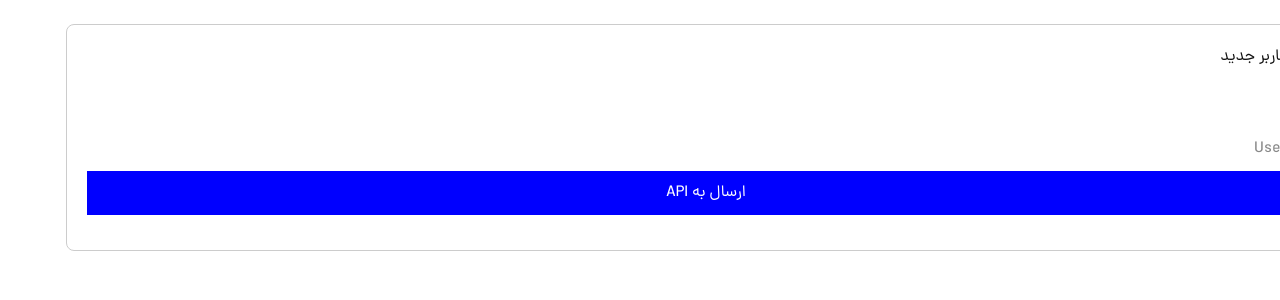
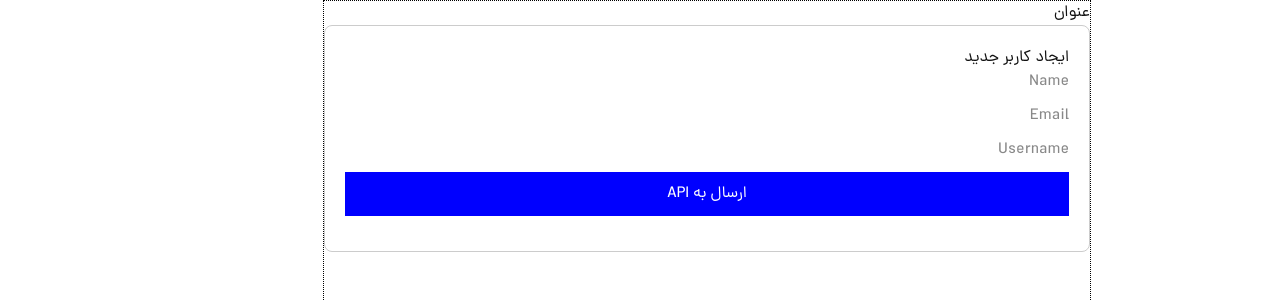
Before and after one commit to Pouria-Farahani-developer/neo, a Next.js app: page /Home in a window 1280 px wide. Shown: the top 300 px of the page. Built offline with nearby package versions, Linux system fonts and the light colour scheme; no server answers.

Commit message:
add app container to project

```diff
--- a/app/globals.css
+++ b/app/globals.css
@@ -95,6 +95,8 @@
 
 :root {
     --radius: 0.625rem;
+    /* حداکثر عرض محتوا — طراحی تا سایز تبلت (بزرگتر از این extend نمی‌شود) */
+    --app-max-width: 768px;
 
     /* Light theme based on your Figma palette */
     --background: #FFFFFF;              /* Background */
@@ -198,3 +200,13 @@
         font-variant-numeric: tabular-nums; /* اعداد فارسی پهنای ثابت */
     }
 }
+
+/* کانتینر اصلی اپ — عرض حداکثر تا تبلت، در صفحات بزرگتر وسط‌چین */
+@layer components {
+    .app-container {
+        width: 100%;
+        max-width: var(--app-max-width);
+        margin-inline: auto;
+        border: 1px dotted black;
+    }
+}
--- a/app/layout.tsx
+++ b/app/layout.tsx
@@ -17,7 +17,11 @@ export default function RootLayout({
         <html lang="fa">
         <body className="antialiased">
         <QueryProvider>
-            <GlobalPersianDigits>{children}</GlobalPersianDigits>
+            <GlobalPersianDigits>
+                <div className="app-container min-h-screen">
+                    {children}
+                </div>
+            </GlobalPersianDigits>
         </QueryProvider>
         </body>
         </html>
```
